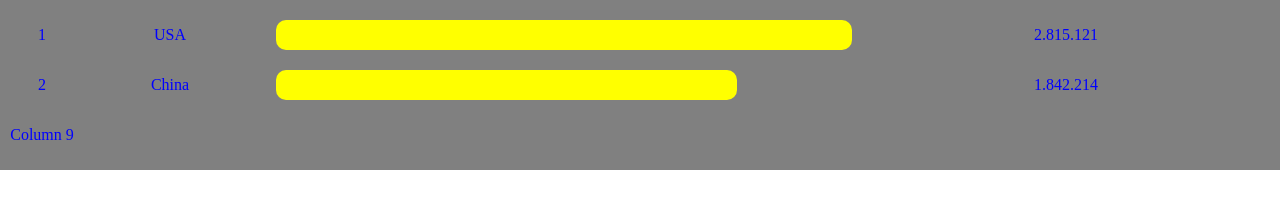
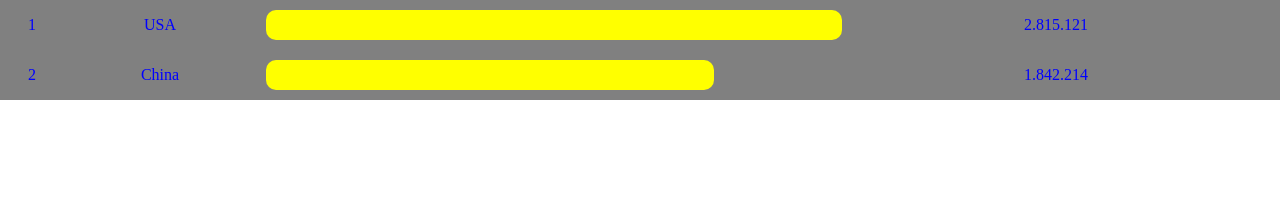
Before and after one commit to mathdothings/mathdothings.github.io, a plain HTML site: page resp-test/index.html in a window 1280 px wide. Drawn offline with Linux system fonts and the light colour scheme.

```diff
--- a/resp-test/index.html
+++ b/resp-test/index.html
@@ -33,7 +33,6 @@
           <p>1.842.214</p>
         </div>
         <div class="column9">
-          <p>Column 9</p>
         </div>
       </div>
     </div>
--- a/resp-test/style.css
+++ b/resp-test/style.css
@@ -1,21 +1,24 @@
 body {
   color: blue;
   padding: 0;
+  overflow-x: hidden;
   margin: 0;
-  overflow-x: hidden;
+  box-sizing: border-box;
 }
 
 .grid-container {
   background-color: grey;
   display: grid;
   grid-template-columns: 5vw 15vw 45vw 35vw;
-  grid-template-rows: 1fr;
-  padding: 10px;
 }
 
 @media screen and (min-width: 360px) {
   .grid-container {
     grid-template-columns: 5vw 15vw 45vw 35vw;
+  }
+
+  .table-container {
+    padding: 0;
   }
 }
 
@@ -33,6 +36,6 @@
 .column7 {
   background-color: yellow;
   border-radius: 10px;
-  width: 80%;
+  width: 35vw;
   margin: 10px;
 }
```
